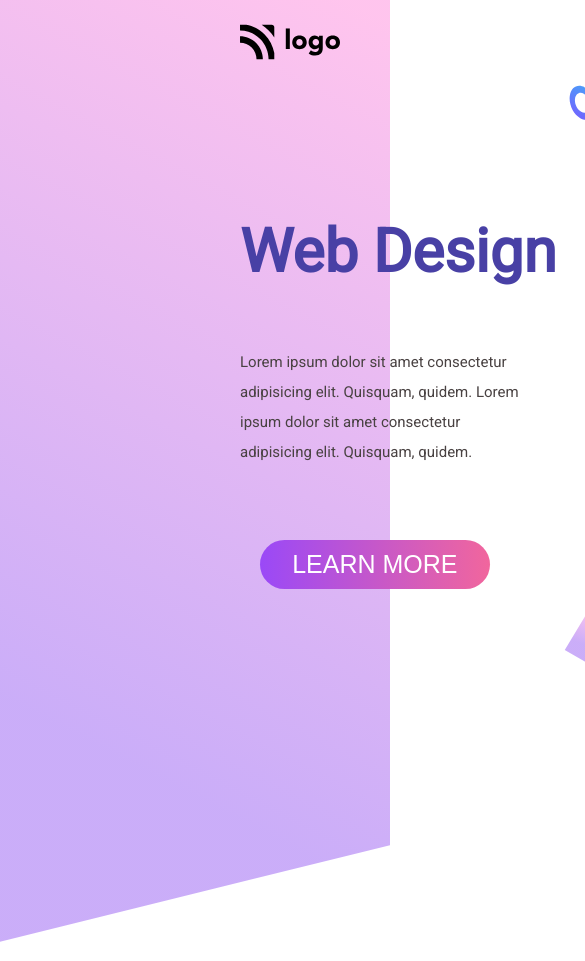
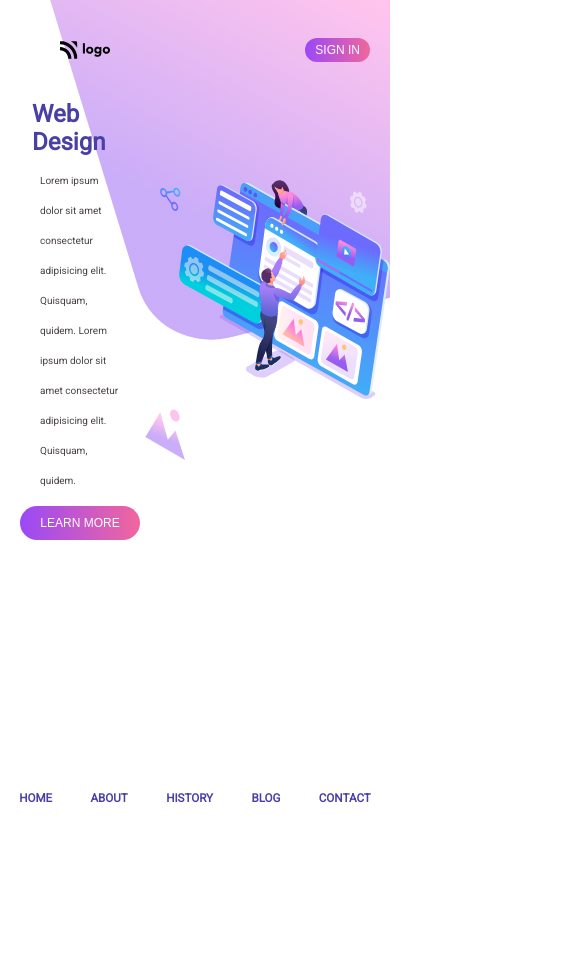
Before and after one commit to achint7799/web-design_html-css, a website: page index.html in a window 390 px wide. Shown: the top 961 px of the page, 585 px wide, since content can reach past the window. After the commit the page ends 844 px from the top, so only its background shows below. Drawn offline with Linux system fonts and the light colour scheme.

Commit message:
made responsive

```diff
--- a/css/index.css
+++ b/css/index.css
@@ -20,7 +20,7 @@ nav{
 }
 nav>img{
     width: 7%;
-    margin-left: 160px;
+    margin-left: 60px;
 }
 .nav-items{
     display: flex;
@@ -33,6 +33,7 @@ nav>img{
 
 }
 .signin-btn{
+    display: flex;
     font-size: 20px;
     background: linear-gradient(to left, #f1669d ,#9a49f7);
     color: rgb(255, 253, 249);
@@ -46,7 +47,7 @@ nav>img{
 
 .intro-section{
     display: grid;
-   grid-template-columns: 1fr 1.5fr;
+    grid-template-columns: 1fr 1.5fr;
     height: 100%;
     width: 100%;
 
@@ -99,7 +100,6 @@ nav>img{
 
 .imgs-div{
     display: flex;
-    overflow: visible;
     height: 100vh;
     margin-top: 20px;
     justify-content: left;
@@ -122,3 +122,136 @@ nav>img{
     display: flex;
     transform: translate(-180px, -40px);
 }
+
+.footer-nav{
+    display: none;
+}
+
+/* responsive css */
+
+@media screen and (max-width: 700px) {
+
+    body{
+        margin: 0;
+        padding: 0;
+       width: 100%;
+       height: 100%;
+       background-image: url("/images/backcover.svg");
+       background-size: 340px;
+       background-repeat: no-repeat;
+       background-position: top;
+       background-position-x: right;
+
+
+    }
+
+    .main-div{
+        display: flex;
+        flex-direction: column;
+    }
+    nav{
+        display: flex;
+        flex-direction: row;
+        justify-content: space-between;
+        align-items: center;
+        height: 100px;
+    }
+    nav img{
+        width: 50px;
+    }
+
+    .nav-items{
+        display: none;
+
+    }
+    .signin-btn{
+        display: flex;
+        flex-direction: row;
+        margin-right: 20px;
+        font-size: 12px;
+
+    }
+
+    .intro-section{
+        display: flex;
+        flex-direction: row;
+        flex: 2;
+    }
+
+    .left-section{
+        display: flex;
+        flex-direction: column;
+        margin: 0;
+        align-items: center;
+        width: max-content;
+        flex: 1;
+    }
+
+    .left-section h1{
+        margin: 0;
+        font-size: 24px;
+    }
+
+    .left-section h4{
+        margin: 0;
+        font-size: 10px;
+        margin-top: 10px;
+        text-align: start;
+    }
+    .learn-more-btn{
+        margin: auto;
+        font-size: 12px;
+        margin-top: 10px;
+        width: max-content;
+
+    }
+
+    .imgs-div{
+        display: flex;
+        flex-direction: column-reverse;
+        justify-content: center;
+        align-items: center;
+        width: 100%;
+        height: auto;
+        margin: 0;
+        flex: 1;
+    }
+
+    .vector-dot{
+        display: flex;
+        width: 10px;
+        transform: translate(-100px,10px);
+    }
+    .vector-img{
+        width: 40px;
+        transform: translate(-110px,0px );
+
+    }
+    .big-pic{
+        width: 230px;
+        margin: 0;
+        transform: translate(0,0);
+
+    }
+
+    .footer-nav{
+        display: flex;
+        flex-direction: row;
+
+    }
+    .foot-nav-items{
+        display: flex;
+        flex-direction: row;
+        justify-content: space-around;
+        width: 100%;
+        font-size: 14px;
+        font-family:"Roboto";
+        color:#4840a5 ;
+        position: absolute;
+        bottom: 20px;
+
+    }
+
+
+
+}
--- a/index.html
+++ b/index.html
@@ -47,5 +47,14 @@
         </div>
       </div>
     </div>
+    <div class="footer-nav">
+      <div class="foot-nav-items">
+        <h5 class="foot-nav-item">HOME</h5>
+        <h5 class="foot-nav-item">ABOUT</h5>
+        <h5 class="foot-nav-item">HISTORY</h5>
+        <h5 class="foot-nav-item">BLOG</h5>
+        <h5 class="foot-nav-item">CONTACT</h5>
+      </div>
+    </div>
   </body>
 </html>
```
